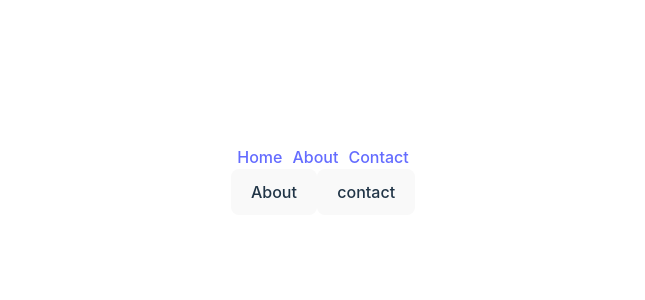
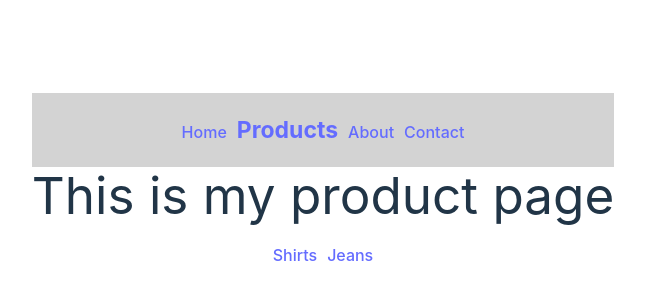
Before and after one commit to desgurpreet/React, a React (Vite) app in the folder reactRouter/: page /products in a window 1280 px wide. Shown: the part 220-520 px from the top of the page, without its empty margins (317-962 px from the left). Built offline with nearby package versions, Linux system fonts and the light colour scheme.

Commit message:
Nested routing

```diff
--- a/reactRouter/src/App.jsx
+++ b/reactRouter/src/App.jsx
@@ -7,6 +7,9 @@
 import About from "./components/About";
 import Contact from "./components/Contact";
 import Navbar from "./components/Navbar";
+import Products from "./components/Products";
+import Shirts from "./components/Shirts";
+import Jeans from "./components/Jeans";
 function App() {
   //in Route path='/' represent localhost:3000 but in vite localhost:5173 hota hai
   // and element={<Home/>} localhost per home ko call lyi
@@ -24,15 +27,19 @@
       <Navbar />
       <Routes>
         <Route path="/" element={<Home />} />
+        <Route path="/products" element={<Products />}>
+          <Route path="shirts" element={<Shirts />} />
+          <Route path="jeans" element={<Jeans />} />
+        </Route>
         <Route path="/about" element={<About />} />
         <Route path="/contact" element={<Contact />} />
       </Routes>
       {/* <button onClick={() => navigate("/about")}>About</button> */}
       {/* <button onClick={() => navigate("/contact")}>Contact</button> */}
       {/* navigation using event handle
-      <button onClick={() => navigateToAbout()}>About</button> */}
+      <button onClick={() => navigateToAbout()}>About</button>
       <button onClick={() => navigateTo("/about")}>About</button>
-      <button onClick={() => navigateTo("/contact")}>contact</button>
+      <button onClick={() => navigateTo("/contact")}>contact</button>*/}
     </>
   );
 }
--- /dev/null
+++ b/reactRouter/src/components/Jeans.jsx
@@ -0,0 +1,11 @@
+import React from "react";
+
+const Jeans = () => {
+  return (
+    <div>
+      <h2>All Jeans Available...</h2>
+    </div>
+  );
+};
+
+export default Jeans;
--- a/reactRouter/src/components/Navbar.jsx
+++ b/reactRouter/src/components/Navbar.jsx
@@ -2,8 +2,9 @@
 import { NavLink } from "react-router-dom";
 const Navbar = () => {
   return (
-    <nav>
+    <nav className="main-nav">
       <NavLink to="/">Home</NavLink>
+      <NavLink to="/products">Products</NavLink>
       <NavLink to="/about">About</NavLink>
       <NavLink to="/contact">Contact</NavLink>
     </nav>
--- /dev/null
+++ b/reactRouter/src/components/Products.jsx
@@ -0,0 +1,19 @@
+import React from "react";
+import { Link, Outlet } from "react-router-dom";
+
+const Products = () => {
+  return (
+    <>
+      <div>
+        <h1>This is my product page</h1>
+      </div>
+      <nav style={{marginTop:20}}>
+        <Link to="shirts">Shirts</Link>
+        <Link to="jeans">Jeans</Link>
+      </nav>
+      <Outlet />
+    </>
+  );
+};
+
+export default Products;
--- /dev/null
+++ b/reactRouter/src/components/Shirts.jsx
@@ -0,0 +1,11 @@
+import React from 'react';
+
+const Shirts = () => {
+    return (
+        <div>
+            <h2>All Shirts here</h2>
+        </div>
+    );
+}
+
+export default Shirts;
--- a/reactRouter/src/index.css
+++ b/reactRouter/src/index.css
@@ -24,10 +24,15 @@
 }
 a.active {
   font-weight: bold;
-  font-size: 23px ;
+  font-size: 23px;
 }
 a:hover {
   color: #535bf2;
+}
+
+.main-nav {
+  background-color: lightgray;
+  padding: 20px;
 }
 
 body {
```
Also changed, not shown: 1 other file (tests, documents, lock files or other folders).
